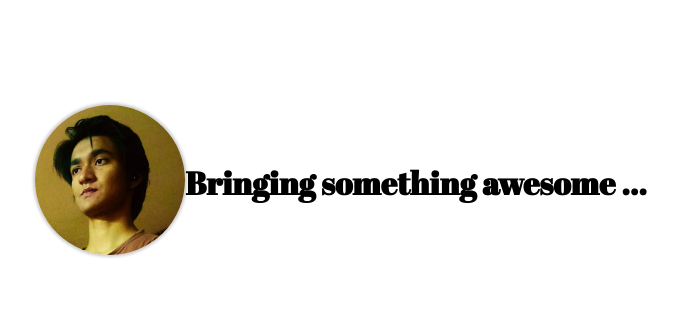
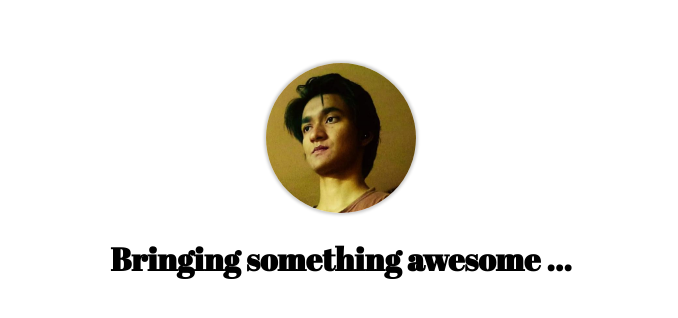
Before and after one commit to Gimmehash/Testing, a plain HTML site: page index.html in a window 1280 px wide. Shown: the part 218-536 px from the top of the page, without its empty margins (299-977 px from the left). Drawn offline with Linux system fonts and the light colour scheme.

Commit message:
Update index style.html

```diff
--- a/index.html
+++ b/index.html
@@ -16,12 +16,12 @@
 
 </head>
 
-<body style="display: flex; justify-content: center; align-items: center; height: 100vh; margin: 0;">
+<body style="display: flex; flex-direction: column; justify-content: center; align-items: center; height: 100vh; margin: 0;">
  <a href="https://gimmehash.com" target="_blank" style="display: inline-block;">
     <img src="https://raw.githubusercontent.com/Gimmehash/Testing/refs/heads/main/153978748.jpg" alt="Centered Image" style="width: 150px; height: 150px; border-radius: 50%; object-fit: cover;  box-shadow: 0px 0px 3px 2px rgba(0, 0, 0, 0.2);">
   </a>
 
-  <h1 style="text-align: center; font-family: 'Abril Fatface', serif;">Bringing something awesome ...</h1>
+  <h1 style="text-align: center; font-family: 'Abril Fatface', serif; margin-top: 20px;">Bringing something awesome ...</h1>
 </body>
 
 </html>
```
